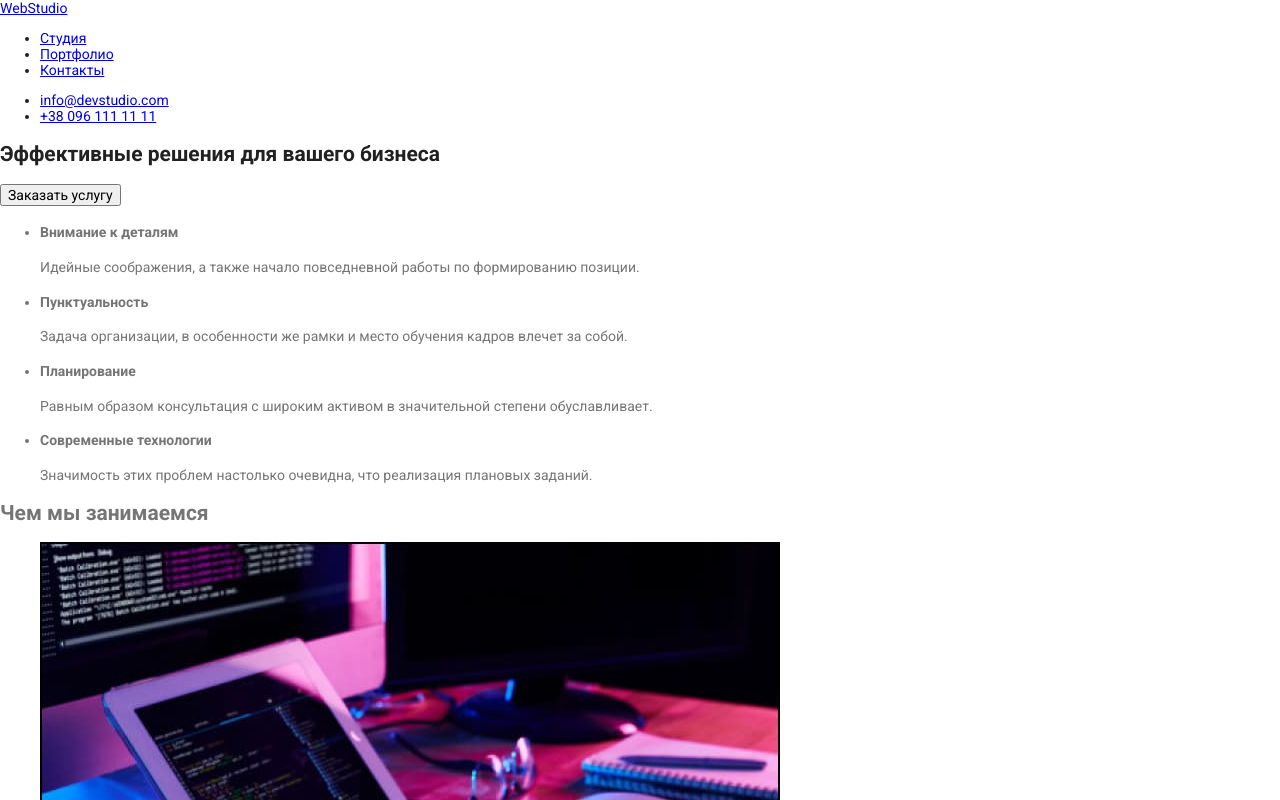
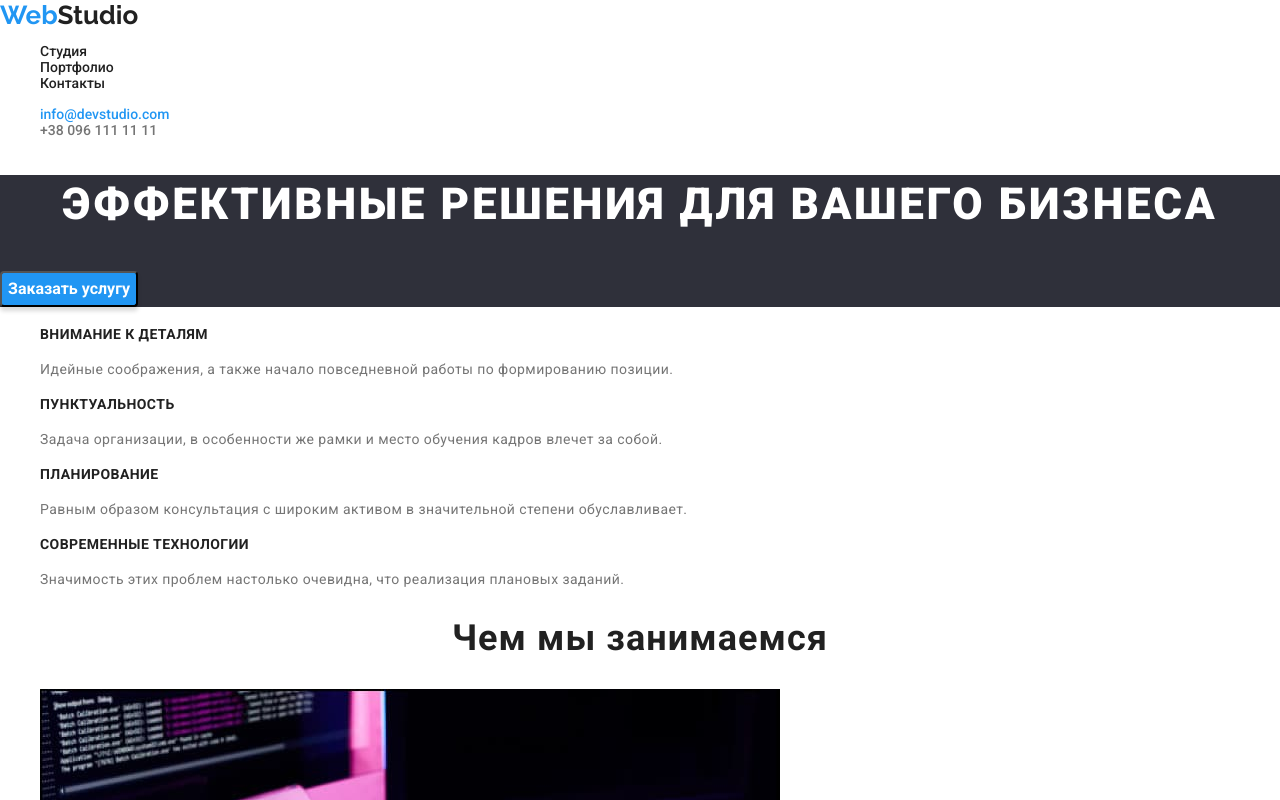
Before and after one commit to Aoll11/goit-markup-hw-02, a plain HTML site: page index.html in a window 1280 px wide. Shown: the top 800 px of the page. Drawn offline with nearby package versions, Linux system fonts and the light colour scheme.

Commit message:
half hw2

```diff
--- a/css/styles.css
+++ b/css/styles.css
@@ -58,9 +58,87 @@ body {
 
 /*Header*/
 .header {
+    background-color: var(--background-color);
     color: var(--main-font-collor);
 }
 
 span.current{
     color: var(--current-color);
 }
+
+.site-logo{
+    font-family: var(--logo-font-family);
+    font-weight: 700;
+    font-size: 26px;
+    line-height: 1.17;
+    color: var(--main-font-collor);
+}
+
+.nav-link{
+    font-weight: 500;
+    line-height: 1.14;
+}
+
+.header-mail{
+    font-weight: 500;
+    line-height: 1.17px;
+    color: var(--current-color);
+}
+
+.header-tel {
+    font-weight: 500;
+    line-height: 1.1px;
+    color: var(--secondary-font-collor);
+}
+
+/*Hero*/
+.hero{
+    background-color: var(--main-dark-color);
+}
+
+.site-title{
+    font-weight: 900;
+    font-size: 44px;
+    line-height: 1.36;
+    text-align: center;
+    letter-spacing: 0.06em;
+    text-transform: uppercase;
+    color: var(--background-color);
+
+}
+
+.hero-button{
+    font-weight: 700;
+    font-size: 16px;
+    line-height: 1.88;
+    color: var(--background-color);
+    background-color: var(--current-color);
+    box-shadow: 0px 4px 4px rgba(0, 0, 0, 0.15);
+    border-radius: 4px;
+}
+
+.our-advantages {
+
+}
+
+.advantage{
+    font-weight: 700;
+    line-height: 1.17;
+    letter-spacing: 0.03em;
+    text-transform: uppercase;
+    color: var(--main-font-collor);
+}
+
+.advantage-description{
+    line-height: 1.17;
+    letter-spacing: 0.03em;
+}
+
+.h2{
+    font-weight: 700;
+    font-size: 36px;
+    line-height: 1.17;
+    text-align: center;
+    letter-spacing: 0.03em;
+    color: var(--main-font-collor);
+}
--- a/index.html
+++ b/index.html
@@ -19,49 +19,55 @@
 
 <body>
     <header class="header">
-        <a href="#" class="site-logo"> <span>Web</span>Studio</a>
-        <nav>
-            <ul>
-                <li> <a href="#">Студия</a> </li>
-                <li> <a href="#">Портфолио</a> </li>
-                <li> <a href="#">Контакты</a> </li>
+        <a href="#" class="link site-logo"> <span class="current">Web</span>Studio</a>
+        <nav class="site-nav">
+            <ul class="list nav-link">
+                <li class="nav-item"> <a href="#" class="link nav-link">Студия</a> </li>
+                <li class="nav-item"> <a href="#" class="link nav-link">Портфолио</a> </li>
+                <li class="nav-item"> <a href="#" class="link nav-link">Контакты</a> </li>
             </ul>
         </nav>
-        <ul>
-            <li> <a href="mailto:info@devstudio.com">info@devstudio.com</a></li>
-            <li> <a href="tel:+380961111111">+38 096 111 11 11</a></li>
+        <ul class="list">
+            <li> <a href="mailto:info@devstudio.com" class="link header-mail">info@devstudio.com</a></li>
+            <li> <a href="tel:+380961111111" class="link header-tel">+38 096 111 11 11</a></li>
         </ul>
-        <section>
-            <h1> Эффективные решения для вашего бизнеса </h1>
-            <button type="button"> Заказать услугу </button>
-        </section>
     </header>
 
+    <!--Hero-->
+    <section class="hero">
+        <h1 class="site-title">Эффективные решения для вашего бизнеса</h1>
+        <button type="button" class="hero-button">Заказать услугу</button>
+    </section>
+
     <main>
-        <section>
-            <ul>
+        <section class="our-advantages">
+            <ul class="list">
                 <li>
-                    <h4>Внимание к деталям</h4>
-                    <p>Идейные соображения, а также начало повседневной работы по формированию позиции.</p>
+                    <h4 class="advantage">Внимание к деталям</h4>
+                    <p class="advantage-description">Идейные соображения, а также начало повседневной работы по
+                        формированию позиции.</p>
                 </li>
                 <li>
-                    <h4>Пунктуальность</h4>
-                    <p>Задача организации, в особенности же рамки и место обучения кадров влечет за собой.</p>
+                    <h4 class="advantage">Пунктуальность</h4>
+                    <p class="advantage-description">Задача организации, в особенности же рамки и место обучения кадров
+                        влечет за собой.</p>
                 </li>
                 <li>
-                    <h4>Планирование</h4>
-                    <p>Равным образом консультация с широким активом в значительной степени обуславливает.</p>
+                    <h4 class="advantage">Планирование</h4>
+                    <p class="advantage-description">Равным образом консультация с широким активом в значительной
+                        степени обуславливает.</p>
                 </li>
                 <li>
-                    <h4>Современные технологии</h4>
-                    <p>Значимость этих проблем настолько очевидна, что реализация плановых заданий.</p>
+                    <h4 class="advantage">Современные технологии</h4>
+                    <p class="advantage-description">Значимость этих проблем настолько очевидна, что реализация плановых
+                        заданий.</p>
                 </li>
             </ul>
         </section>
 
         <section>
-            <h2>Чем мы занимаемся</h2>
-            <ul>
+            <h2 class="h2">Чем мы занимаемся</h2>
+            <ul class="list">
                 <li><img src="./images/Business_process_modeling.jpg" alt="Business process modeling."></li>
                 <li><img src="./images/Development_of_mobile_applications.jpg"
                         alt="Development of mobile applications.">
@@ -71,8 +77,8 @@
         </section>
 
         <section>
-            <h2>Наша команда</h2>
-            <ul>
+            <h2 class="h2">Наша команда</h2>
+            <ul class="list">
                 <li>
                     <img src="./images/Product_Designer.jpg" alt="Product Designer">
                     <h3>Игорь Демьяненко</h3>
```
Also changed, not shown: portfolio.html (+3 -4 lines).
